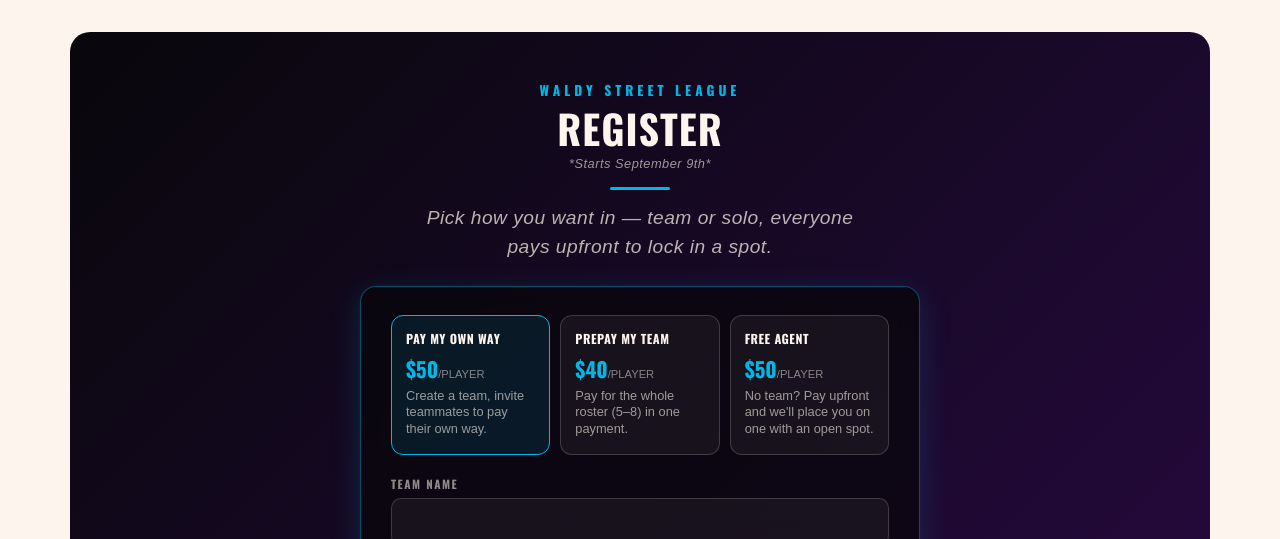
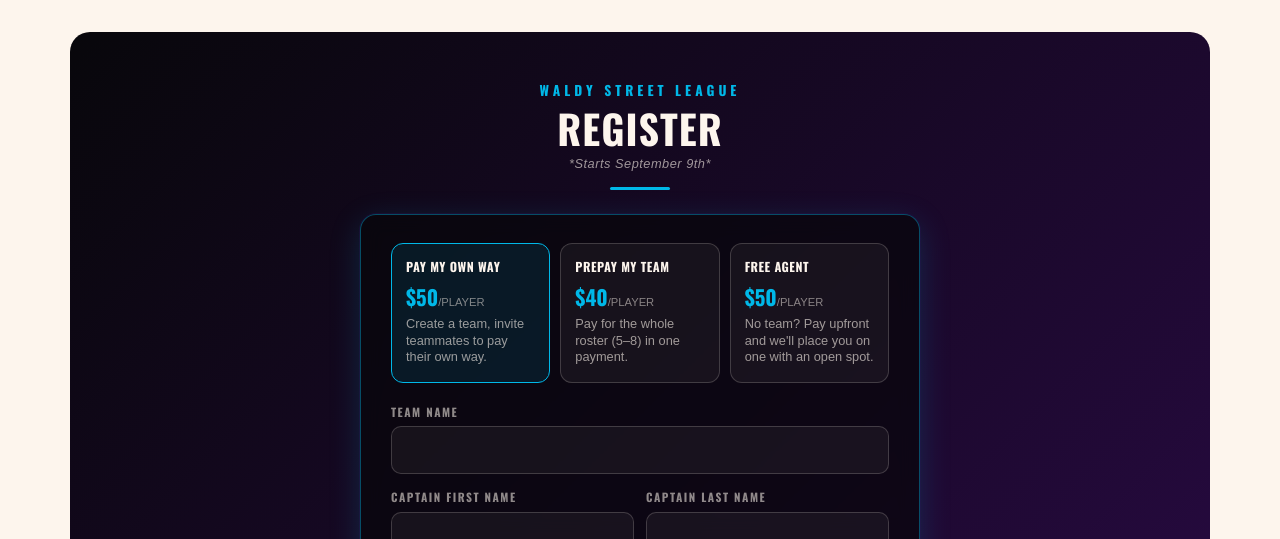
Before and after one commit to nitin-kumar290/bare_bones_soccer, a Django app: template templates/waldy_league_register.html in a window 1280 px wide. Shown: the part 2061-2600 px from the top of the page. Run offline with Django 3.2, Linux system fonts and the light colour scheme; the template is opened without the code that fills it: most values are stand-ins (such as "Sample title", 1, 10 or a date in 2020); form fields are guessed from the names that the template uses; some libraries are stand-ins or nearby versions.

Commit message:
Remove subtitle line from register page
Co-Authored-By: Claude Sonnet 5 <noreply@anthropic.com>

```diff
--- a/templates/waldy_league_register.html
+++ b/templates/waldy_league_register.html
@@ -33,8 +33,6 @@
             </p>
         </div>
         {% else %}
-        <p class="wlr-subtitle">Pick how you want in &mdash; team or solo, everyone pays upfront to lock in a spot.</p>
-
         <div class="wlr-card">
             <form method="POST" id="registerForm">
                 {% csrf_token %}
```
